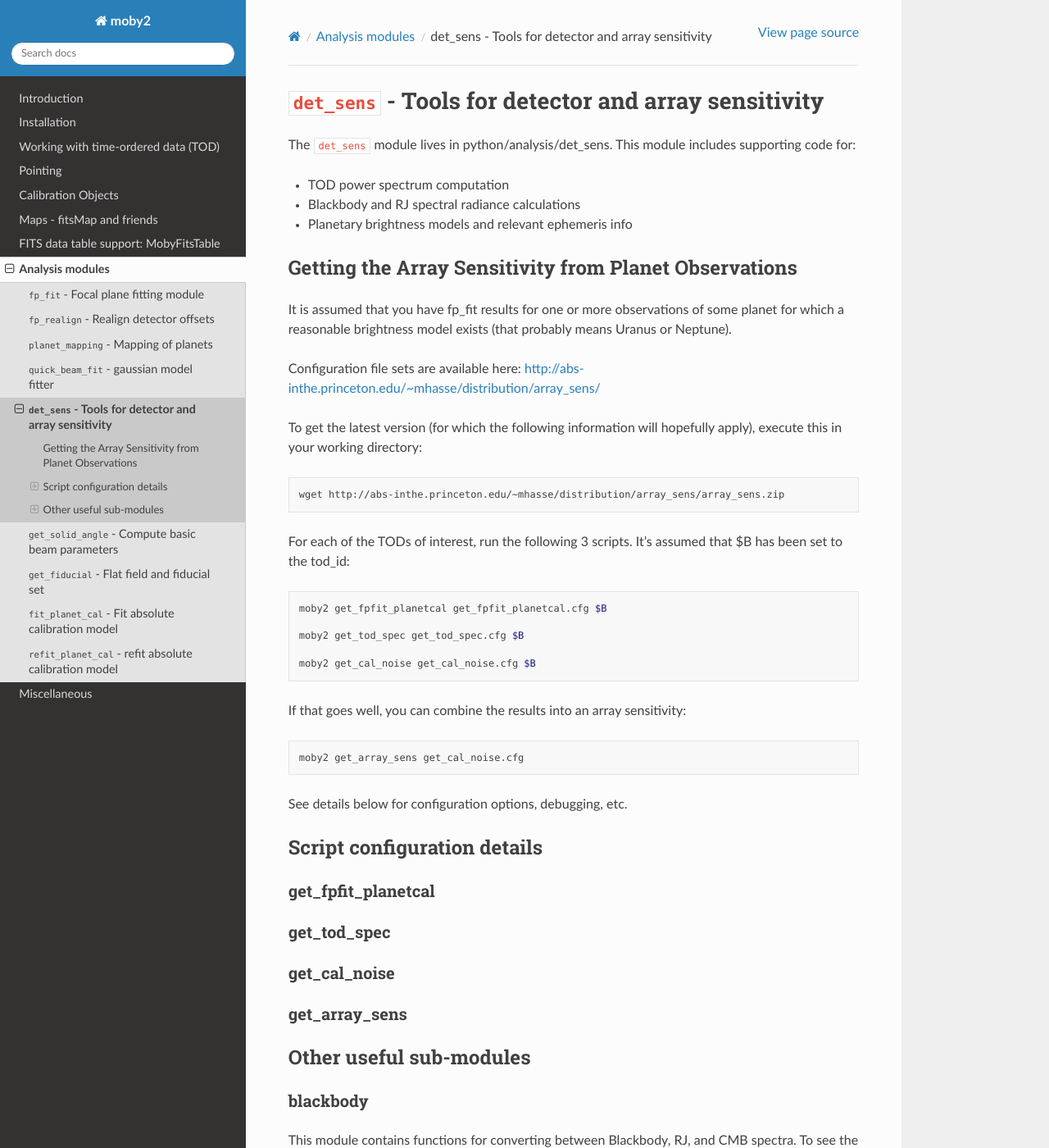
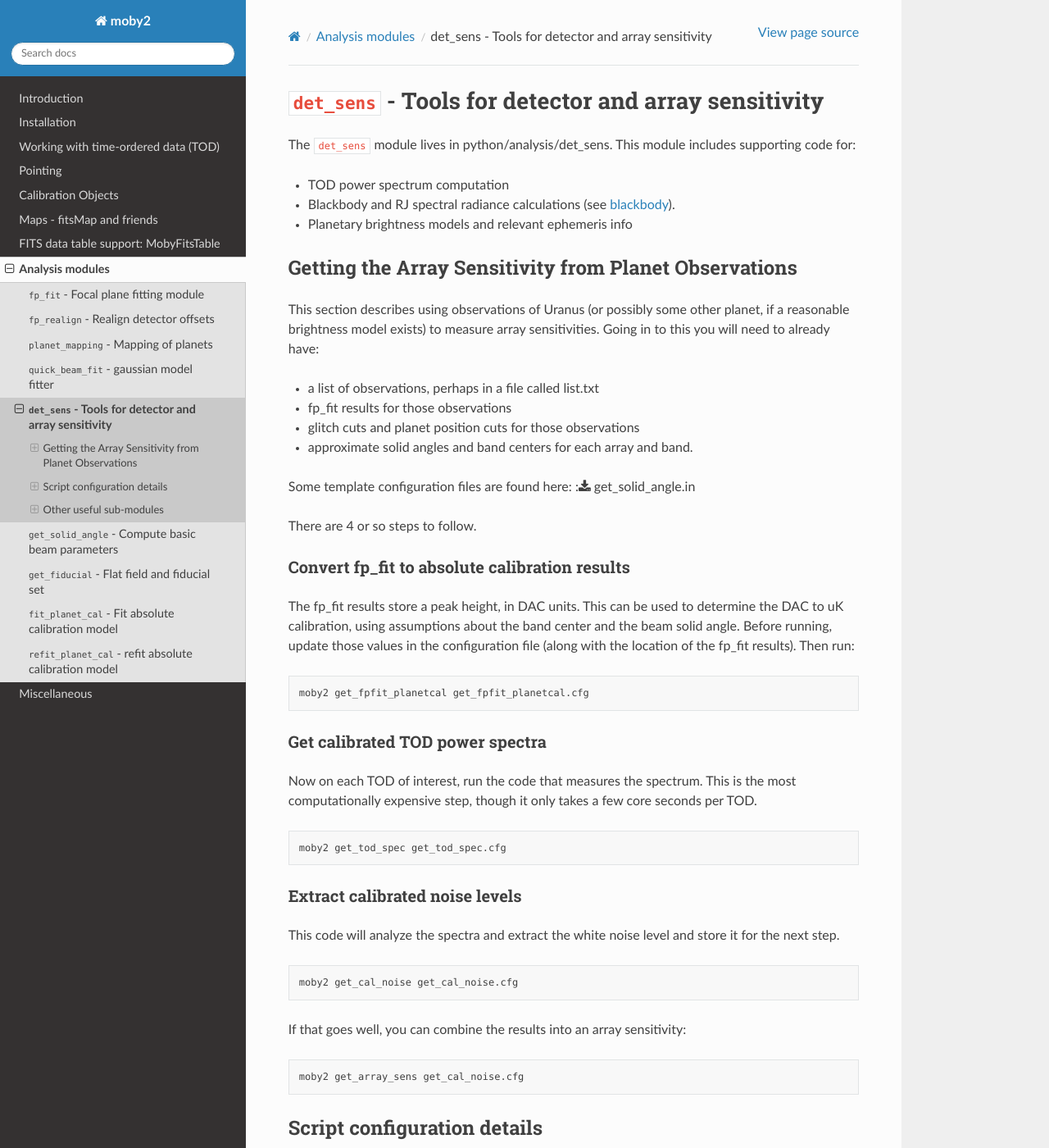
Before and after one commit to ACTCollaboration/moby2, a Sphinx documentation site: the page built from docs/det_sens.rst, in a window 1280 px wide and 1400 px high. Shown: the whole window at 82% size. Built offline with Sphinx 7.4.7 and the Read the Docs theme 2.0.0, drawn with Linux system fonts in a browser that asks for light colours; some of the changed text lies outside the part shown.

Commit message:
docs: det_sens.rst, especially blackbody util module

```diff
--- a/docs/det_sens.rst
+++ b/docs/det_sens.rst
@@ -8,46 +10,69 @@
 module includes supporting code for:
 
 * TOD power spectrum computation
-* Blackbody and RJ spectral radiance calculations
+* Blackbody and RJ spectral radiance calculations (see `blackbody`_).
 * Planetary brightness models and relevant ephemeris info
 
 
 Getting the Array Sensitivity from Planet Observations
 ======================================================
 
-It is assumed that you have fp_fit results for one or more
-observations of some planet for which a reasonable brightness model
-exists (that probably means Uranus or Neptune).
+This section describes using observations of Uranus (or possibly some
+other planet, if a reasonable brightness model exists) to measure
+array sensitivities.  Going in to this you will need to already have:
 
-Configuration file sets are available here:
-http://abs-inthe.princeton.edu/~mhasse/distribution/array_sens/
+- a list of observations, perhaps in a file called list.txt
+- fp_fit results for those observations
+- glitch cuts and planet position cuts for those observations
+- approximate solid angles and band centers for each array and band.
 
-To get the latest version (for which the following information will
-hopefully apply), execute this in your working directory:
+Some template configuration files are found here:
+::download:`get_solid_angle.in <params/get_solid_angle.in>`
+
+There are 4 or so steps to follow.
+
+
+Convert fp_fit to absolute calibration results
+----------------------------------------------
+
+The fp_fit results store a peak height, in DAC units.  This can be
+used to determine the DAC to uK calibration, using assumptions about
+the band center and the beam solid angle.  Before running, update
+those values in the configuration file (along with the location of the
+fp_fit results).  Then run:
 
 .. code-block:: bash
 
- wget http://abs-inthe.princeton.edu/~mhasse/distribution/array_sens/array_sens.zip
+  moby2 get_fpfit_planetcal get_fpfit_planetcal.cfg
 
 
-For each of the TODs of interest, run the following 3 scripts.  It's
-assumed that $B has been set to the tod_id:
+Get calibrated TOD power spectra
+---------------------------------
+
+Now on each TOD of interest, run the code that measures the spectrum.
+This is the most computationally expensive step, though it only takes
+a few core seconds per TOD.
 
 .. code-block:: bash
 
-  moby2 get_fpfit_planetcal get_fpfit_planetcal.cfg $B
+  moby2 get_tod_spec get_tod_spec.cfg
 
-  moby2 get_tod_spec get_tod_spec.cfg $B
+Extract calibrated noise levels
+-------------------------------
 
-  moby2 get_cal_noise get_cal_noise.cfg $B
+This code will analyze the spectra and extract the white noise level
+and store it for the next step.
+
+.. code-block:: bash
+
+  moby2 get_cal_noise get_cal_noise.cfg
+
 
 If that goes well, you can combine the results into an array sensitivity:
 
 .. code-block:: bash
 
   moby2 get_array_sens get_cal_noise.cfg
-
-See details below for configuration options, debugging, etc.
 
 
 Script configuration details
@@ -89,3 +114,29 @@
   >>> f = 150.
   >>> BB.spectrumToDCMB(BB.rayleigh(1., f), f)
   1.7351210431239954
+
+Some key functions are auto-documented here.  Throughout this module,
+the argument ``T`` is a temperature in Kelvin, and ``f`` is a
+frequency in GHz.  The units of radiance are non-standard; see
+docstrings.  The symbol ``DCMB`` (and also ``dT``) is used to denote
+CMB anisotropy temperature units, where a temperature :math:`\delta T` at
+frequency :math:`f` corresponds to spectral radiance
+
+.. math::
+
+   S_\nu = \left.\frac{\partial B_\nu(T)}{\partial T}
+   \right|_{T=T_{\textrm CMB}} \delta T
+
+
+
+.. autofunction:: moby2.analysis.det_sens.blackbody.blackbody_x
+.. autofunction:: moby2.analysis.det_sens.blackbody.rayleigh
+.. autofunction:: moby2.analysis.det_sens.blackbody.blackbody
+.. autofunction:: moby2.analysis.det_sens.blackbody.spectrumToBrightness
+.. autofunction:: moby2.analysis.det_sens.blackbody.spectrumToRJ
+.. autofunction:: moby2.analysis.det_sens.blackbody.blackbodyToRJ
+.. autofunction:: moby2.analysis.det_sens.blackbody.RJToBlackbody
+.. autofunction:: moby2.analysis.det_sens.blackbody.DCMB_factor
+.. autofunction:: moby2.analysis.det_sens.blackbody.DCMB
+.. autofunction:: moby2.analysis.det_sens.blackbody.spectrumToDCMB
+.. autofunction:: moby2.analysis.det_sens.blackbody.RJToDCMB
```
Also changed, not shown: other parts of docs/det_sens.rst (+3 -1 lines).
